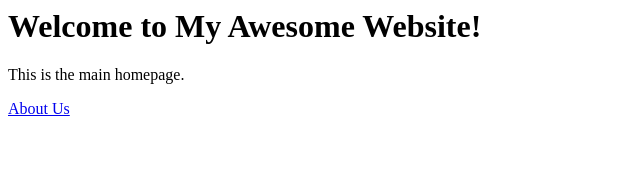
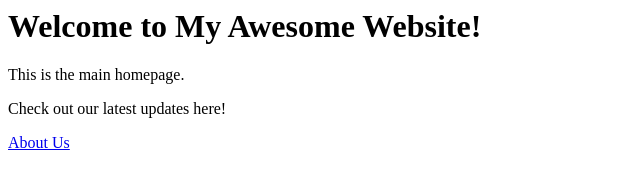
Before and after one commit to prajwalbishwo/my-git-project, a plain HTML site: page index.html in a window 1280 px wide. Shown: the whole page, without its empty margins (0-640 px from the left). Drawn offline with Linux system fonts and the light colour scheme.

Commit message:
refactor: Add updates message to homepage

```diff
--- a/index.html
+++ b/index.html
@@ -1,4 +1,3 @@
-<html lang="en">
 <head>
     <meta charset="UTF-8">
     <meta name="viewport" content="width=device-width, initial-scale=1.0">
@@ -7,8 +6,10 @@
 <body>
     <h1>Welcome to My Awesome Website!</h1>
     <p>This is the main homepage.</p>
+    <p>Check out our latest updates here! </p>
     <nav>
          <a href="about.html">About Us</a>
-        </nav>
+     </nav>
+
 </body>
 </html>
```
